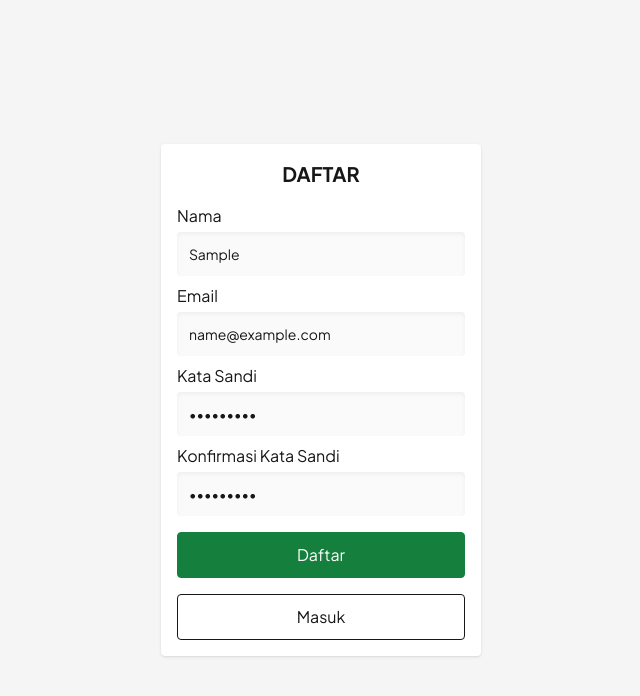
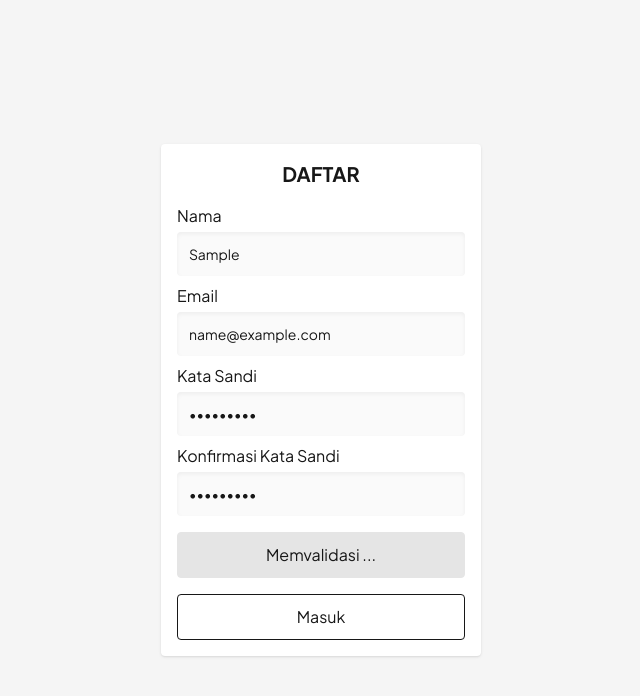
Before and after one commit to mochamadboval/nextjs-dengan-autentikasi, a Next.js app: page /signup in a window 1280 px wide. Both pictures are taken after typing "Sample", "name@example.com", "Sample123", "Sample123" into the empty fields and a click on the button "Daftar". Shown: the top 696 px of the page, without its empty margins (319-959 px from the left). Built offline with nearby package versions, Linux system fonts and the light colour scheme; no server answers.

Commit message:
Indikator saat form diproses

```diff
--- /dev/null
+++ b/components/Form/ButtonValidate.js
@@ -0,0 +1,10 @@
+export default function ButtonValidate(props) {
+  return (
+    <button
+      className="bg-neutral-200 border border-neutral-200 mt-2 p-2.5 rounded text-center"
+      disabled
+    >
+      Memvalidasi ...
+    </button>
+  );
+}
--- a/pages/signup.js
+++ b/pages/signup.js
@@ -4,6 +4,7 @@ import { useRouter } from "next/router";
 import { useRef, useState } from "react";
 
 import ButtonAuth from "@/components/Form/ButtonAuth";
+import ButtonValidate from "@/components/Form/ButtonValidate";
 import InputAuth from "@/components/Form/InputAuth";
 import ButtonPage from "@/components/UI/ButtonPage";
 import Card from "@/components/UI/Card";
@@ -19,6 +20,7 @@ export default function SignUp() {
 
   const [errorMessage, setErrorMessage] = useState(null);
   const [isPasswordMatch, setIsPasswordMatch] = useState(true);
+  const [isValidating, setIsValidating] = useState(false);
 
   const comparePasswordHandler = () => {
     const password = passwordRef.current.value;
@@ -35,6 +37,7 @@ export default function SignUp() {
     event.preventDefault();
 
     setErrorMessage(null);
+    setIsValidating(true);
 
     const email = emailRef.current.value;
     const name = nameRef.current.value;
@@ -43,6 +46,7 @@ export default function SignUp() {
 
     if (passwordConfirmation !== password) {
       setErrorMessage("Kata sandi tidak cocok.");
+      setIsValidating(false);
       return;
     }
 
@@ -60,6 +64,7 @@ export default function SignUp() {
       replace("/login");
     } else {
       setErrorMessage(newUser.message);
+      setIsValidating(false);
     }
   };
 
@@ -113,7 +118,11 @@ export default function SignUp() {
             {!isPasswordMatch && (
               <p className="text-red-700 text-xs">Kata sandi tidak cocok.</p>
             )}
-            <ButtonAuth>Daftar</ButtonAuth>
+            {isValidating ? (
+              <ButtonValidate />
+            ) : (
+              <ButtonAuth>Daftar</ButtonAuth>
+            )}
           </form>
           <ButtonPage url="/login">Masuk</ButtonPage>
         </Card>
```
